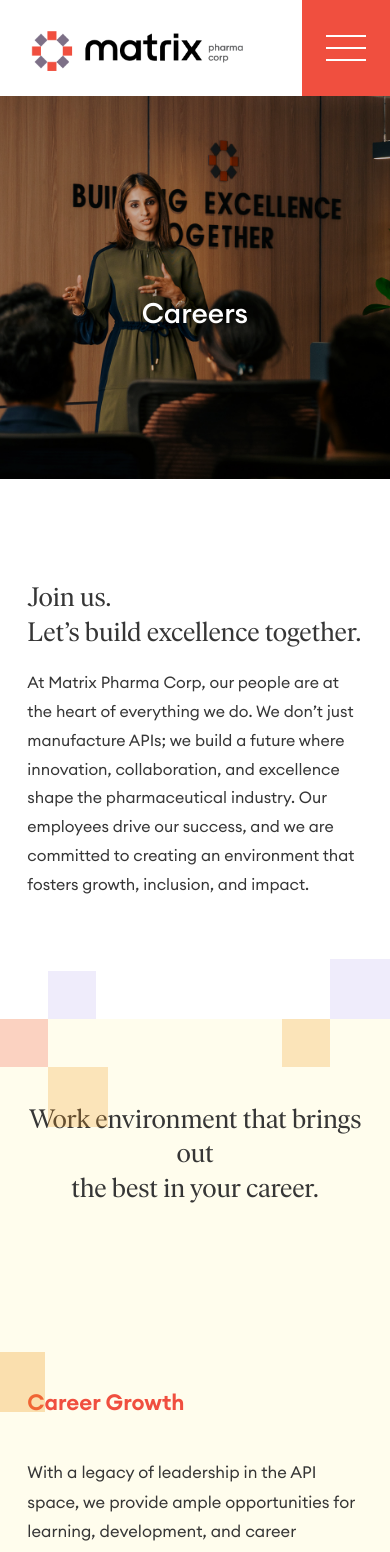
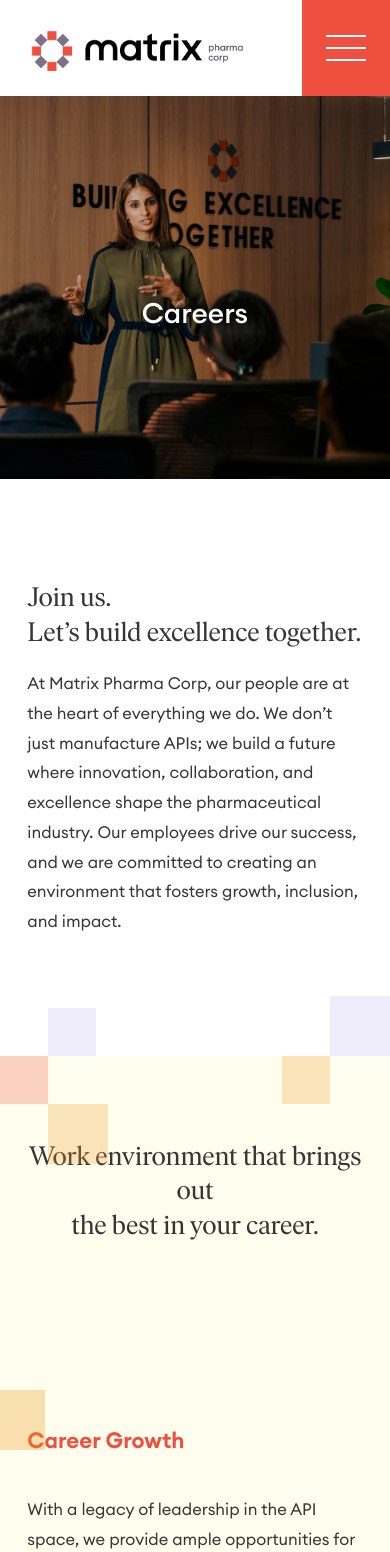
Before and after one commit to HardMaind/matrix-pharma, a Next.js app: page /careers in a window 390 px wide. Shown: the top 1552 px of the page. Built offline with nearby package versions, Linux system fonts and the light colour scheme.

Commit message:
latest font  p updates

```diff
--- a/src/styles/MenuToggle.module.css
+++ b/src/styles/MenuToggle.module.css
@@ -128,7 +128,7 @@
 }
 
 .navLinks a {
-  display: flex;
+  display: inline-flex;
   gap: 14px;
 }
 @media screen and (min-width: 768px) {
--- a/src/styles/globals.css
+++ b/src/styles/globals.css
@@ -238,7 +238,13 @@
 p {
   line-height: 1.8em;
   margin-bottom: 16px;
-  font-size: 1.18rem;
+  font-size: 1rem;
+}
+
+@media screen and (max-width:480px) {
+  p {
+    font-size: 1.18rem;
+  }
 }
 
 /* Buttons */
@@ -422,7 +428,6 @@
 }
 
 .home-about-us-right p {
-  font-size: 1.18rem;
   margin-bottom: 84px;
 }
 
@@ -1100,7 +1105,6 @@
 }
 
 .aboutus-creting-excellance p {
-  font-size: 18px;
   line-height: 30px;
   color: #363636;
 }
@@ -1125,7 +1129,6 @@
 }
 
 .aboutus-vision p {
-  font-size: 18px;
   color: #58595b;
 }
 
@@ -1462,7 +1465,6 @@
 
 .leadership-section {
   padding-bottom: 80px;
-  margin: 0;
 }
 
 .about-leadership-container {
@@ -1492,7 +1494,6 @@
 }
 
 .leadership-description p {
-  font-size: 1.1rem;
   width: min(900px, 100%);
 }
 
@@ -1882,7 +1883,6 @@
   }
 
   .matrix p {
-    font-size: 16px;
     max-width: 100%;
   }
 
@@ -1948,7 +1948,6 @@
 /* Ensure text alignment and responsiveness */
 
 .careers-matrix p {
-  font-size: 16px;
   line-height: 1.8em;
 }
 
@@ -2179,7 +2178,6 @@
 
 /* Paragraphs in Right Column */
 .careers-info-right-col p {
-  font-size: 16px;
   color: #333;
   line-height: 1.5;
 }
@@ -2833,7 +2831,6 @@
 .leadership-name-designation p {
   color: #000000;
   font-family: "EuclidCircular";
-  font-size: 17px;
   font-weight: 500;
 }
 
```
Also changed, not shown: src/components/FormContactus.js (line endings or trailing spaces).
